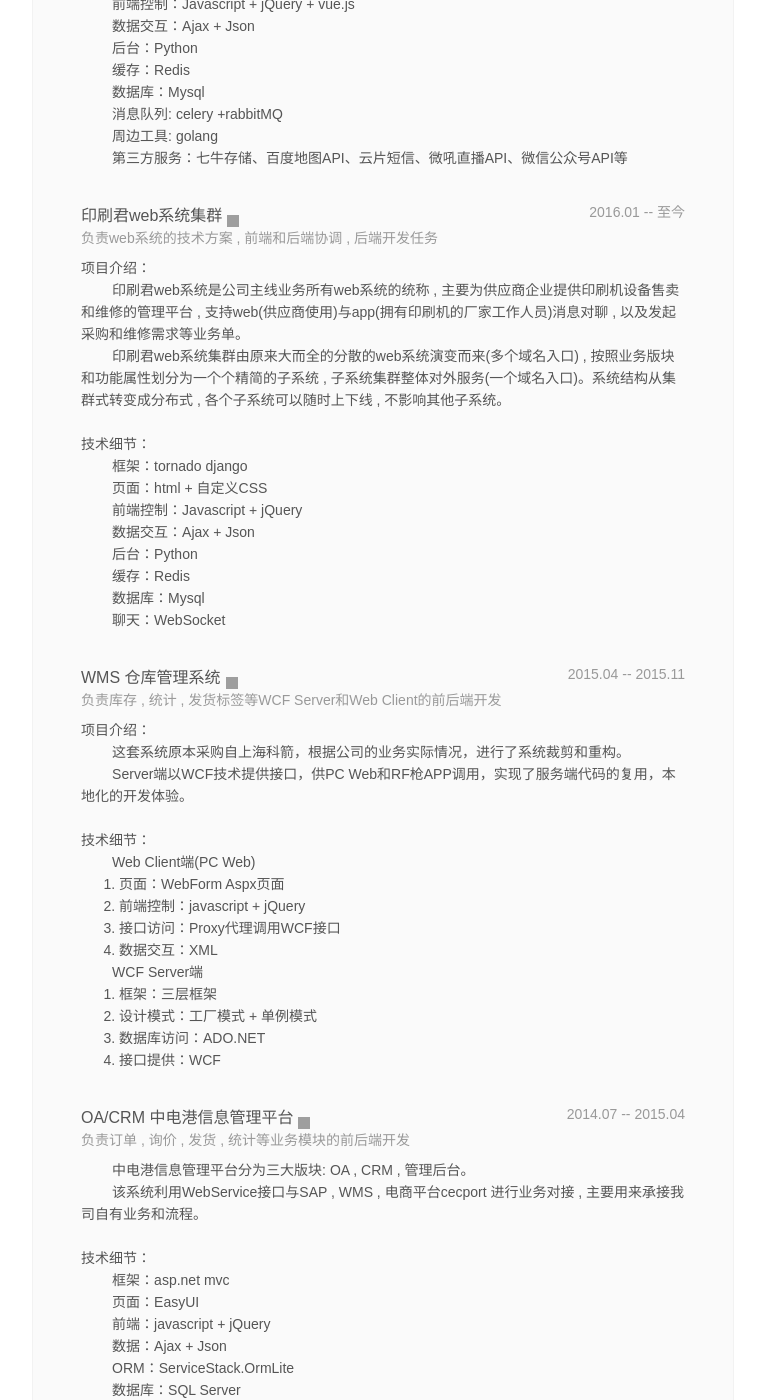
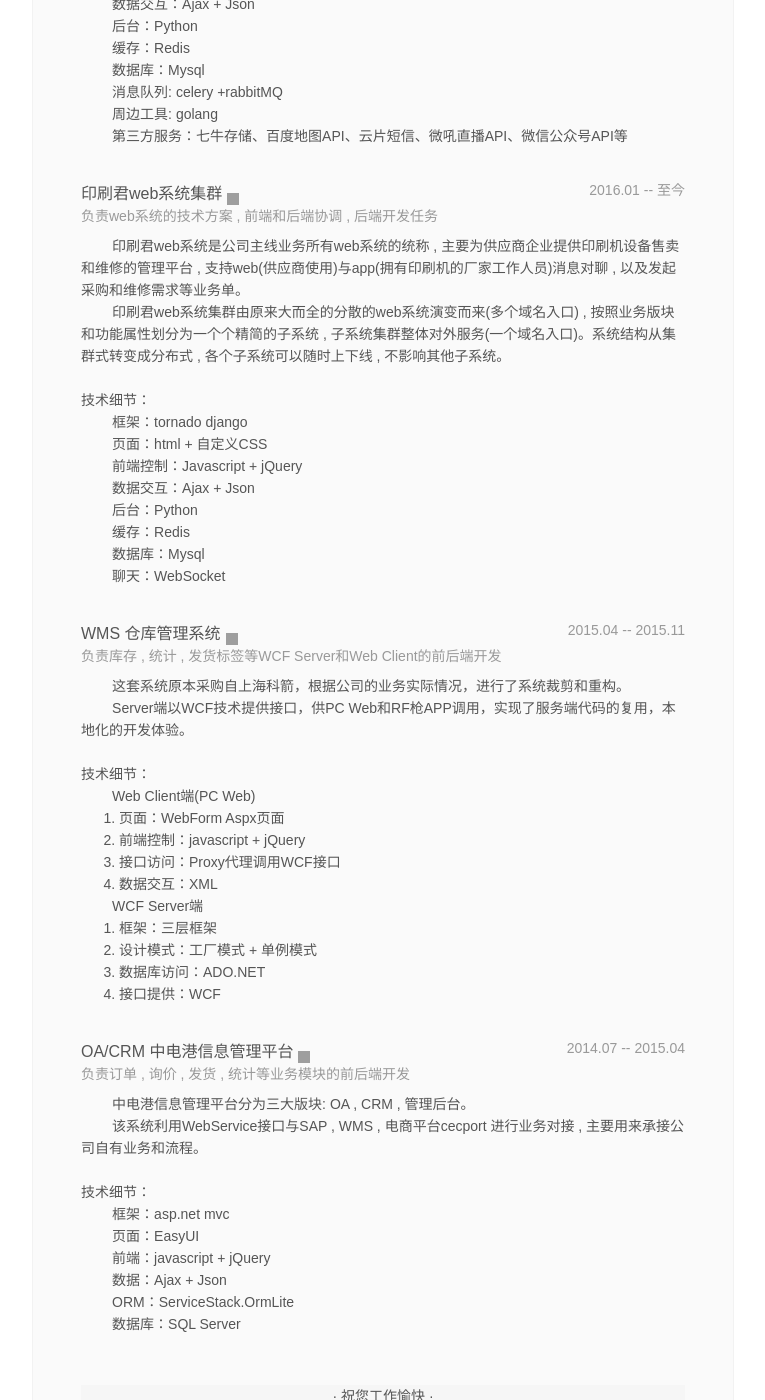
Before and after one commit to hopehook/HopeHook.com, a Jekyll site: the page resume.html, which Jekyll copies as it is, in a window 1280 px wide and 1400 px high, scrolled down 1717 px. Shown: the whole window, without its empty margins (257-1022 px from the left). Built offline with Jekyll 4.4.1, drawn with Linux system fonts in a browser that asks for light colours; Markdown is read by kramdown in place of the engine named in the settings; some of the changed text lies outside the part shown; grey boxes are pictures that could not be loaded.

Commit message:
Update resume.html

```diff
--- a/resume.html
+++ b/resume.html
@@ -617,7 +617,6 @@ span.mr_women i.active{background-position:-27px -5px;}
 									</div>
 								</div>
 								<div class="mr_content_m olpf">
-									<p>项目介绍：</p>
 <p>&nbsp;&nbsp;&nbsp;&nbsp;&nbsp;&nbsp;&nbsp;&nbsp;印刷头条是公司为印刷行业做的类似“今日头条”的服务 , 支持文本、图片、音频、视频等格式的新闻内容 , 新闻内容可以同时在Android、IOS、PC浏览器、手机浏览器等主要场景下阅读。 </p>
 <p><br /></p>
 <p>技术细节：</p>
@@ -648,7 +647,6 @@ span.mr_women i.active{background-position:-27px -5px;}
 									</div>
 								</div>
 								<div class="mr_content_m olpf">
-									<p>项目介绍：</p>
 <p>&nbsp;&nbsp;&nbsp;&nbsp;&nbsp;&nbsp;&nbsp;&nbsp;印刷君web系统是公司主线业务所有web系统的统称 , 主要为供应商企业提供印刷机设备售卖和维修的管理平台 , 支持web(供应商使用)与app(拥有印刷机的厂家工作人员)消息对聊 , 以及发起采购和维修需求等业务单。</p>
 <p>&nbsp;&nbsp;&nbsp;&nbsp;&nbsp;&nbsp;&nbsp;&nbsp;印刷君web系统集群由原来大而全的分散的web系统演变而来(多个域名入口) , 按照业务版块和功能属性划分为一个个精简的子系统 , 子系统集群整体对外服务(一个域名入口)。系统结构从集群式转变成分布式 , 各个子系统可以随时上下线 , 不影响其他子系统。</p>
 <p><br /></p>
@@ -678,7 +676,6 @@ span.mr_women i.active{background-position:-27px -5px;}
 									</div>
 								</div>
 								<div class="mr_content_m olpf">
-									<p>项目介绍：</p>
 <p>&nbsp; &nbsp; &nbsp; &nbsp; 这套系统原本采购自上海科箭，根据公司的业务实际情况，进行了系统裁剪和重构。</p>
 <p>&nbsp; &nbsp; &nbsp; &nbsp; Server端以WCF技术提供接口，供PC Web和RF枪APP调用，实现了服务端代码的复用，本地化的开发体验。</p>
 <p><br /></p>
@@ -720,7 +717,7 @@ span.mr_women i.active{background-position:-27px -5px;}
 								</div>
 								<div class="mr_content_m olpf">
 <p>&nbsp;&nbsp;&nbsp;&nbsp;&nbsp;&nbsp;&nbsp;&nbsp;中电港信息管理平台分为三大版块: OA , CRM , 管理后台。</p>
-<p>&nbsp;&nbsp;&nbsp;&nbsp;&nbsp;&nbsp;&nbsp;&nbsp;该系统利用WebService接口与SAP , WMS , 电商平台cecport 进行业务对接 , 主要用来承接我司自有业务和流程。</p>
+<p>&nbsp;&nbsp;&nbsp;&nbsp;&nbsp;&nbsp;&nbsp;&nbsp;该系统利用WebService接口与SAP , WMS , 电商平台cecport 进行业务对接 , 主要用来承接公司自有业务和流程。</p>
 <p><br /></p>
 <p>技术细节：</p>
 <p>&nbsp;&nbsp;&nbsp;&nbsp;&nbsp;&nbsp;&nbsp;&nbsp;框架：asp.net mvc</p>
```
Also changed, not shown: other parts of resume.html (+1 -1 lines).
